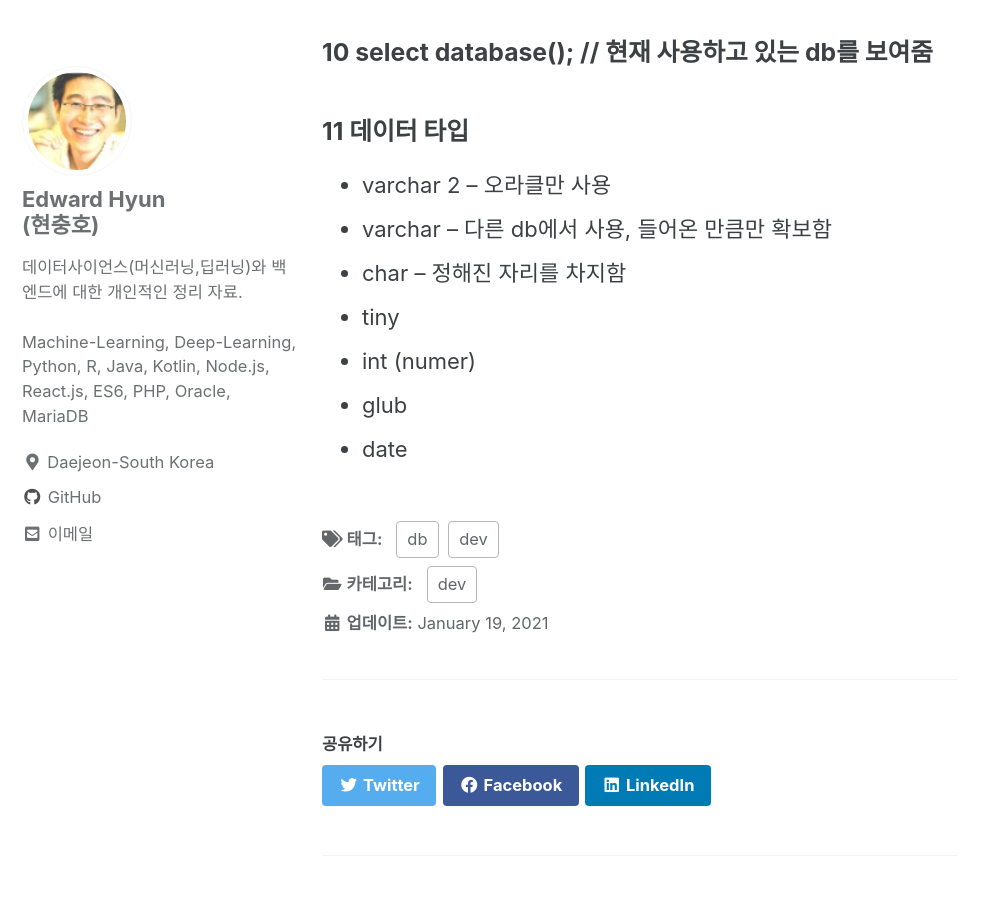
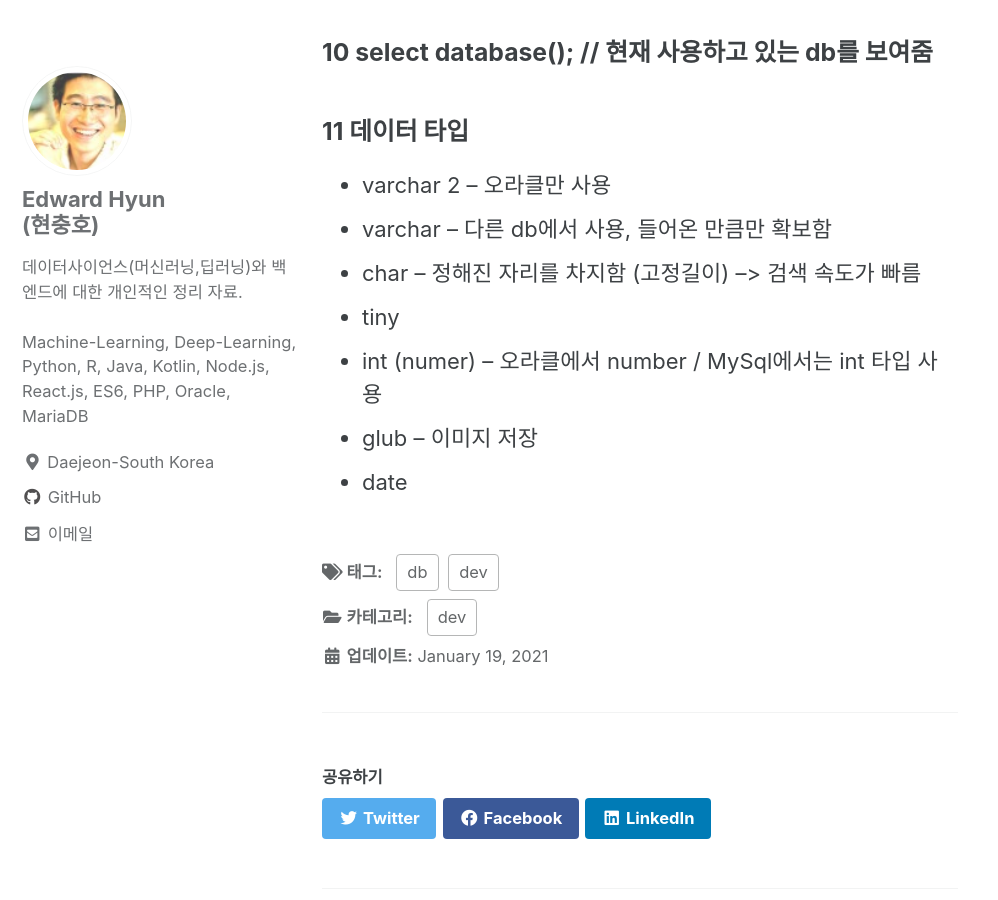
Before and after one commit to iamhch24/iamhch24.github.io, a Jekyll site: the page built from _posts/2021-01-19-[DB] MySql.md, in a window 1280 px wide and 900 px high, scrolled down 1973 px. Shown: the whole window, without its empty margins (0-998 px from the left). Built offline with Jekyll 4.4.1, drawn with Linux system fonts in a browser that asks for light colours; cached includes are drawn as plain includes.

Commit message:
_posts/2021-01-19-[DB] MySql.md updated from https://stackedit.io/

```diff
--- a/_posts/2021-01-19-[DB] MySql.md
+++ b/_posts/2021-01-19-[DB] MySql.md
@@ -54,14 +54,14 @@ use aiappdb; // aiappdb 선택
 ### 11 데이터 타입
 * varchar 2 -- 오라클만 사용
 * varchar --  다른 db에서 사용, 들어온 만큼만 확보함
-* char -- 정해진 자리를 차지함
+* char -- 정해진 자리를 차지함 (고정길이) --> 검색 속도가 빠름
 * tiny
-* int (numer)
-* glub
+* int (numer) -- 오라클에서 number / MySql에서는 int 타입 사용
+* glub -- 이미지 저장
 * date
 
 <!--stackedit_data:
-eyJoaXN0b3J5IjpbMTI2MzEzODgwMCwtNjE3Nzk1NzY1LC00MD
-E4MzU5ODAsNDA4MjA0NTk4LDIwMDY0MTI5Myw4MzkyNDk1OSwx
-MTc2MTc0ODg0XX0=
+eyJoaXN0b3J5IjpbLTEwMDQxOTAzNDAsLTYxNzc5NTc2NSwtND
+AxODM1OTgwLDQwODIwNDU5OCwyMDA2NDEyOTMsODM5MjQ5NTks
+MTE3NjE3NDg4NF19
 -->
```
